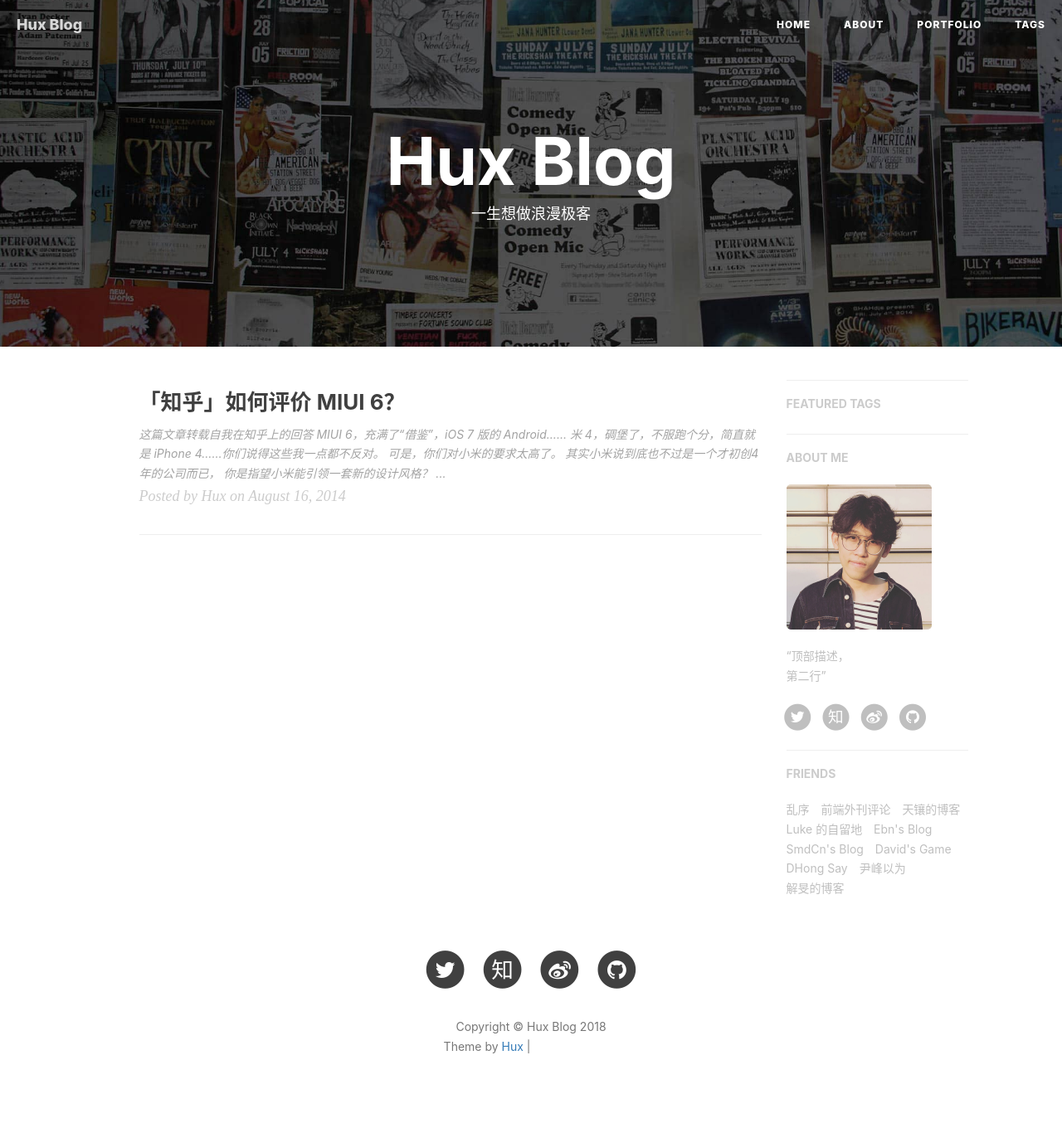
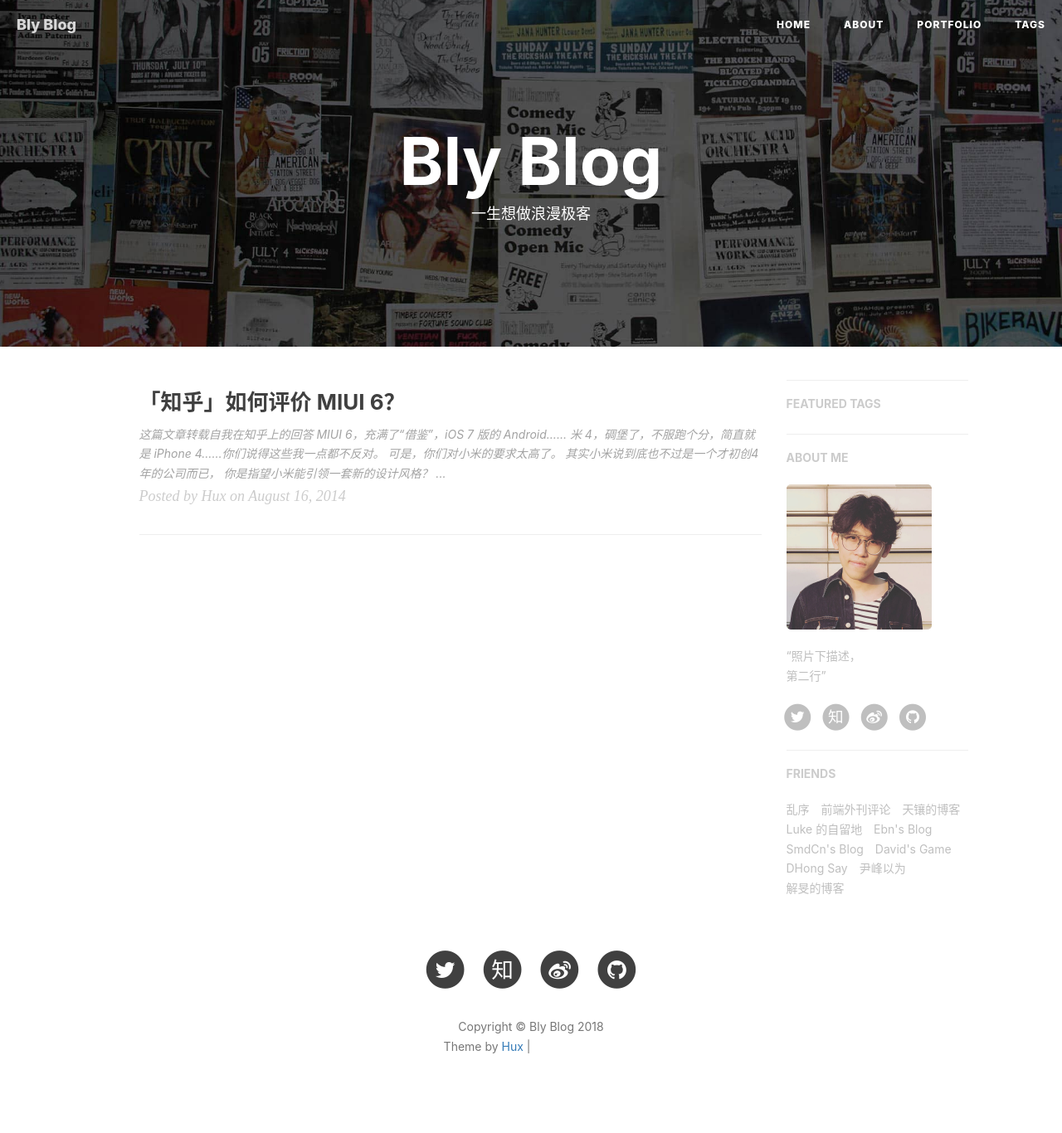
Before and after one commit to blying/blying.github.io, a Jekyll site: the page built from index.html, in a window 1280 px wide. Shown: the whole page at 83% size. Built offline with Jekyll 4.4.1, drawn with Linux system fonts in a browser that asks for light colours; nearby versions of some CDN libraries; the list of posts is cut into pages by our own code; comment, search, counter and statistics services are not loaded; grey boxes are pictures that could not be loaded.

Commit message:
no message

```diff
--- a/_config.yml
+++ b/_config.yml
@@ -1,6 +1,6 @@
 # Site settings
-title: Hux Blog
-SEOTitle: 包丽颖 | Blog
+title: Bly Blog
+SEOTitle: 包丽颖的博客
 header-img: img/home-bg.jpg
 email: 1013018006@qq.com
 description: “aaaaaa | bbbbb | cccc”
@@ -12,11 +12,11 @@
 
 # SNS settings
 RSS: false
-weibo_username:     huxpro
-zhihu_username:     huxpro
+weibo_username:     blying
+zhihu_username:     blying
 github_username:    blying
-twitter_username:   huxpro
-#facebook_username:  huxpro
+twitter_username:   blying
+#facebook_username:  blying
 # linkedin_username:  firstname-lastname-idxxxx
 
 
@@ -48,7 +48,7 @@
 
 
 # Disqus settings
-disqus_username: hux
+disqus_username: Bly
 
 # Netease setttings
 netease_comment: false
@@ -67,7 +67,7 @@
 
 # Sidebar settings
 sidebar: true                           # whether or not using Sidebar.
-sidebar-about-description: “顶部描述，<br>第二行”
+sidebar-about-description: “照片下描述，<br>第二行”
 sidebar-avatar: /img/avatar-hux.jpg      # use absolute URL, seeing it's used in both `/` and `/about/`
 
 
```
